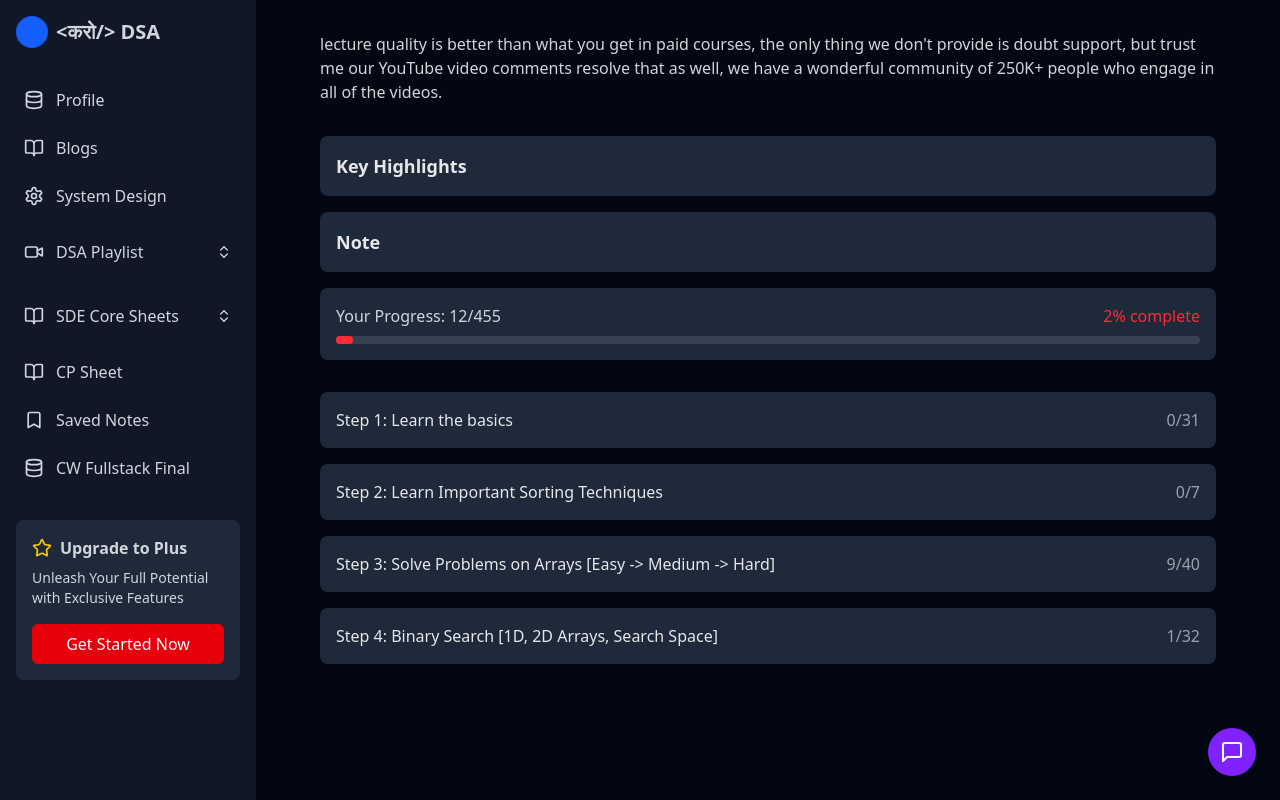
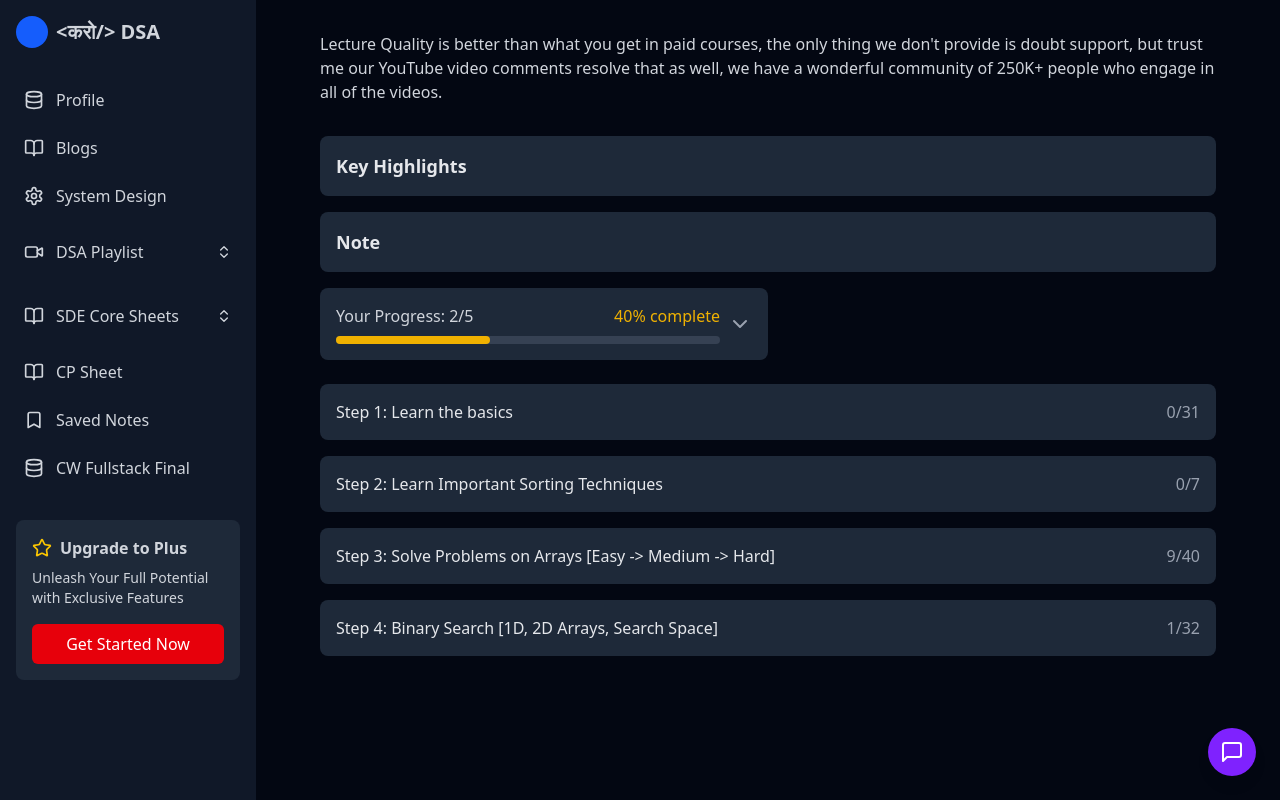
Before and after one commit to NIDHIPATEL2807/DSA_plateform, a React (Vite) app: page /dashboard in a window 1280 px wide. Built offline with nearby package versions, Linux system fonts and the light colour scheme.

Commit message:
final commit

```diff
--- a/src/Pages/Dashboard.jsx
+++ b/src/Pages/Dashboard.jsx
@@ -1,7 +1,8 @@
 import { Bookmark, BookOpen, ChevronsUpDown, Database, Settings, Star, Video } from 'lucide-react';
-import React from 'react';
+import React, { useState } from 'react';
 import { Link } from 'react-router-dom';
 import ChatBot from '../components/ui/ChatBot';
+import ProgressTracker from '../components/ui/ProgressTracker';
 
 const Sidebar = () => {
   return (
@@ -76,6 +77,7 @@ const Sidebar = () => {
 };
 
 const Dashboard = () => {
+    const [isOpen, setIsOpen] = useState(false);
   const progress = {
     current: 12,
     total: 455,
@@ -96,7 +98,7 @@ const Dashboard = () => {
       <main className="flex-1 p-8">
         <div className="max-w-4xl mx-auto">
           <p className="text-gray-300 mb-8">
-            lecture quality is better than what you get in paid courses, the only thing we don't provide is doubt support, but trust me our YouTube video comments resolve that as well, we have a wonderful community of 250K+ people who engage in all of the videos.
+            Lecture Quality is better than what you get in paid courses, the only thing we don't provide is doubt support, but trust me our YouTube video comments resolve that as well, we have a wonderful community of 250K+ people who engage in all of the videos.
           </p>
 
           <div className="mb-8">
@@ -108,7 +110,7 @@ const Dashboard = () => {
               <h2 className="text-gray-200 text-lg font-semibold">Note</h2>
             </div>
 
-            <div className="bg-gray-800 p-4 rounded-lg mb-8">
+            {/* <div className="bg-gray-800 p-4 rounded-lg mb-8">
               <div className="flex items-center justify-between mb-2">
                 <span className="text-gray-300">Your Progress: {progress.current}/{progress.total}</span>
                 <span className="text-red-500">{progress.percentage}% complete</span>
@@ -119,13 +121,22 @@ const Dashboard = () => {
                   style={{ width: `${progress.percentage}%` }}
                 ></div>
               </div>
-            </div>
+            </div> */}
 
+            <ProgressTracker />
+            <div className = "h-6"></div>
             {sections.map((section, index) => (
+                <>
               <div key={index} className="bg-gray-800 p-4 rounded-lg mb-4 flex justify-between items-center">
                 <h2 className="text-gray-200">{section.title}</h2>
                 <span className="text-gray-400">{section.progress}</span>
               </div>
+              {/* {isOpen ? (
+                          <ChevronUp className="ml-2 text-gray-400" />
+                        ) : (
+                          <ChevronDown className="ml-2 text-gray-400" />
+                        )}</> */}
+                        </>
             ))}
           </div>
         </div>
--- /dev/null
+++ b/src/components/ui/ProgressTracker.jsx
@@ -0,0 +1,79 @@
+import { ChevronDown, ChevronUp } from 'lucide-react';
+import React, { useState } from 'react';
+
+const ProgressTracker = () => {
+  const [isOpen, setIsOpen] = useState(false);
+  const [problems, setProblems] = useState([
+    { id: 1, name: 'Array Manipulation', completed: false },
+    { id: 2, name: 'String Operations', completed: true },
+    { id: 3, name: 'Binary Search', completed: false },
+    { id: 4, name: 'Dynamic Programming', completed: false },
+    { id: 5, name: 'Graph Algorithms', completed: true }
+  ]);
+
+  const totalProblems = problems.length;
+  const completedProblems = problems.filter(p => p.completed).length;
+  const percentage = Math.round((completedProblems / totalProblems) * 100);
+
+  const toggleProblem = (id) => {
+    setProblems(problems.map(problem =>
+      problem.id === id
+        ? { ...problem, completed: !problem.completed }
+        : problem
+    ));
+  };
+
+  return (
+    <div className="w-full max-w-md">
+      <div className="bg-gray-800 p-4 rounded-lg">
+        <div
+          className="flex items-center justify-between cursor-pointer"
+          onClick={() => setIsOpen(!isOpen)}
+        >
+          <div className="flex-1">
+            <div className="flex items-center justify-between mb-2">
+              <span className="text-gray-300">Your Progress: {completedProblems}/{totalProblems}</span>
+              <span className={`${
+      percentage < 30 ? "text-green-500" : percentage < 75 ? "text-yellow-500" : "text-red-500"
+    }`}>{percentage}% complete</span>
+            </div>
+            <div className="w-full bg-gray-700 h-2 rounded-full">
+              <div
+                className={`h-2 rounded-full transition-all duration-300 ${
+                    percentage < 30 ? "bg-green-500" : percentage < 75 ? "bg-yellow-500" : "bg-red-500"
+                  }`}
+                style={{ width: `${percentage}%` }}
+              ></div>
+            </div>
+          </div>
+          {isOpen ? (
+            <ChevronUp className="ml-2 text-gray-400" />
+          ) : (
+            <ChevronDown className="ml-2 text-gray-400" />
+          )}
+        </div>
+
+        {isOpen && (
+          <div className=" w-full mt-4 space-y-2">
+            {problems.map(problem => (
+              <label
+                key={problem.id}
+                className="flex items-center space-x-3 text-gray-300 hover:bg-gray-700 p-2 rounded cursor-pointer"
+              >
+                <input
+                  type="checkbox"
+                  checked={problem.completed}
+                  onChange={() => toggleProblem(problem.id)}
+                  className="w-4 h-4 rounded border-gray-300 text-red-500 focus:ring-red-500"
+                />
+                <span>{problem.name}</span>
+              </label>
+            ))}
+          </div>
+        )}
+      </div>
+    </div>
+  );
+};
+
+export default ProgressTracker;
```
